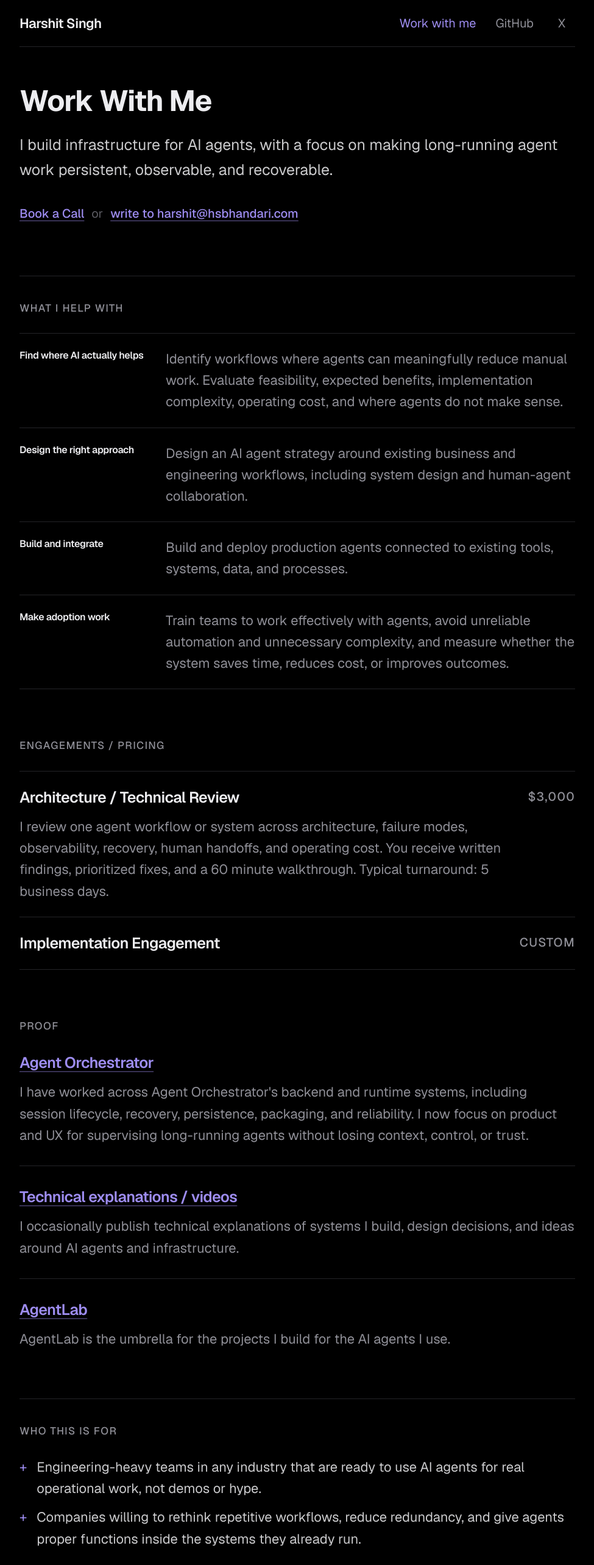
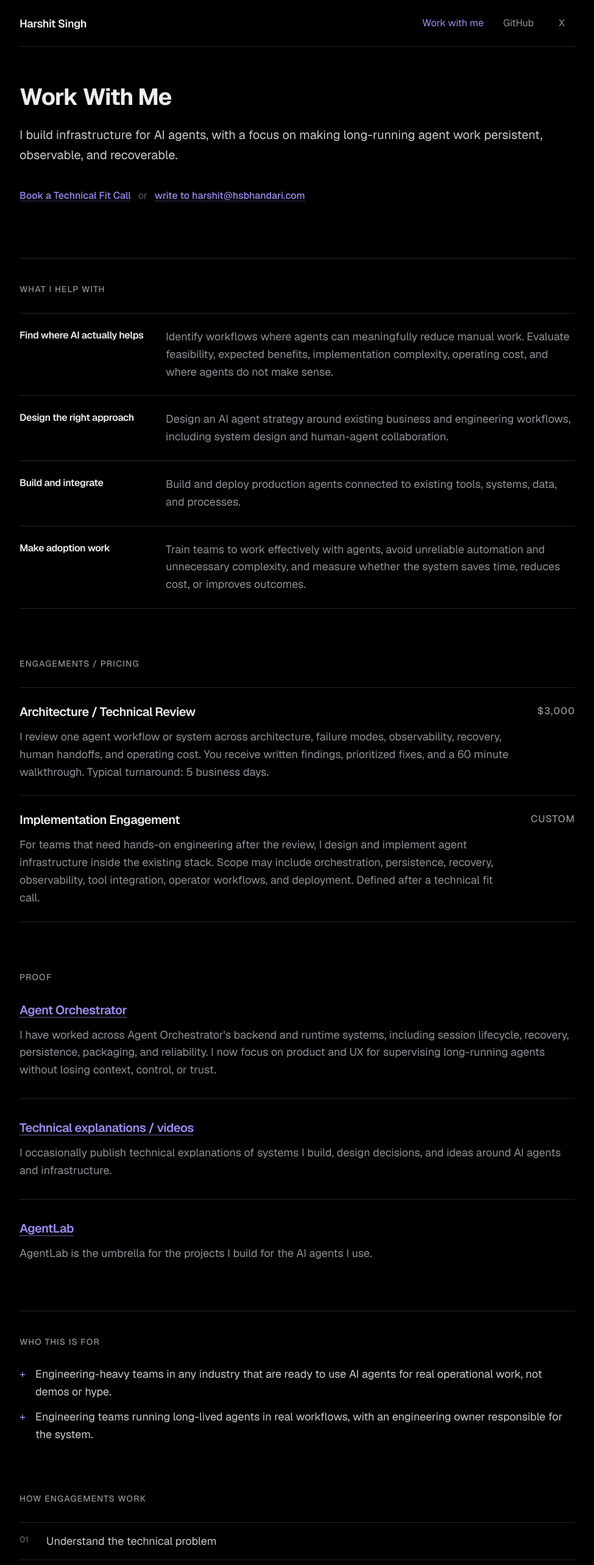
Before and after one commit to harshitsinghbhandari/portfolio, a Next.js app: page /work-with-me in a window 1280 px wide. Shown: the top 2566 px of the page at 61% size, without its empty margins (152-1127 px from the left). Built offline with nearby package versions, Linux system fonts and the light colour scheme.

Commit message:
Refine consulting page and site typography

```diff
--- a/app/globals.css
+++ b/app/globals.css
@@ -41,7 +41,7 @@
   }
 
   .label {
-    @apply font-sans text-[17px] font-medium uppercase tracking-[0.08em] text-muted;
+    @apply font-sans text-[14px] font-medium uppercase tracking-[0.08em] text-muted;
   }
 
   .hairline {
--- a/app/work-with-me/page.tsx
+++ b/app/work-with-me/page.tsx
@@ -45,13 +45,14 @@ const engagements = [
   {
     name: 'Implementation Engagement',
     price: 'Custom',
-    description: null,
+    description:
+      'For teams that need hands-on engineering after the review, I design and implement agent infrastructure inside the existing stack. Scope may include orchestration, persistence, recovery, observability, tool integration, operator workflows, and deployment. Defined after a technical fit call.',
   },
 ]
 
 const clients = [
   'Engineering-heavy teams in any industry that are ready to use AI agents for real operational work, not demos or hype.',
-  'Companies willing to rethink repetitive workflows, reduce redundancy, and give agents proper functions inside the systems they already run.',
+  'Engineering teams running long-lived agents in real workflows, with an engineering owner responsible for the system.',
 ]
 
 const process = [
@@ -69,21 +70,21 @@ export default function WorkWithMePage() {
   return (
     <div className="container-page pb-24 pt-12 md:pt-16">
       <section>
-        <h1 className="text-4xl font-bold tracking-tight text-text md:text-5xl">
+        <h1 className="text-3xl font-bold tracking-tight text-text md:text-[38px]">
           Work With Me
         </h1>
-        <p className="mt-7 text-[25px] leading-[1.65] text-text/85">
+        <p className="mt-7 text-[20px] leading-[1.65] text-text/85">
           I build infrastructure for AI agents, with a focus on making long-running agent
           work persistent, observable, and recoverable.
         </p>
-        <div className="mt-7 flex flex-wrap items-center gap-x-3 text-[20px]">
+        <div className="mt-7 flex flex-wrap items-center gap-x-3 text-[16px]">
           <a
             href="https://cal.com/harshitsinghbhandari/30min"
             target="_blank"
             rel="noopener noreferrer"
             className={`${linkClass} inline-flex min-h-11 items-center font-medium`}
           >
-            Book a Call
+            Book a Technical Fit Call
           </a>
           <span className="text-subtle">or</span>
           <a
@@ -96,21 +97,21 @@ export default function WorkWithMePage() {
       </section>
 
       <section className="mt-16 border-t border-border pt-10 md:mt-20" aria-labelledby="help-heading">
-        <h2 id="help-heading" className="label">
+        <h2 id="help-heading" className="label text-[14px]">
           What I help with
         </h2>
         <div className="mt-7 divide-y divide-border border-y border-border">
           {areas.map((area) => (
             <article key={area.title} className="grid gap-3 py-6 sm:grid-cols-[13rem_1fr] sm:gap-8">
               <h3 className="font-semibold tracking-tight text-text">{area.title}</h3>
-              <p className="text-[22px] leading-[1.6] text-muted">{area.description}</p>
+              <p className="text-[18px] leading-[1.6] text-muted">{area.description}</p>
             </article>
           ))}
         </div>
       </section>
 
       <section className="mt-16 md:mt-20" aria-labelledby="engagements-heading">
-        <h2 id="engagements-heading" className="label">
+        <h2 id="engagements-heading" className="label text-[14px]">
           Engagements / Pricing
         </h2>
         <div className="mt-7 divide-y divide-border border-y border-border">
@@ -120,16 +121,16 @@ export default function WorkWithMePage() {
               className="grid gap-3 py-6 sm:grid-cols-[1fr_auto] sm:gap-8"
             >
               <div>
-                <h3 className="text-[25px] font-semibold tracking-tight text-text">
+                <h3 className="text-[20px] font-semibold tracking-tight text-text">
                   {engagement.name}
                 </h3>
                 {engagement.description && (
-                  <p className="mt-3 text-[22px] leading-[1.6] text-muted">
+                  <p className="mt-3 text-[18px] leading-[1.6] text-muted">
                     {engagement.description}
                   </p>
                 )}
               </div>
-              <p className="shrink-0 text-[20px] font-medium uppercase tracking-[0.06em] text-muted sm:pt-0.5">
+              <p className="shrink-0 text-[16px] font-medium uppercase tracking-[0.06em] text-muted sm:pt-0.5">
                 {engagement.price}
               </p>
             </div>
@@ -138,12 +139,12 @@ export default function WorkWithMePage() {
       </section>
 
       <section className="mt-16 md:mt-20" aria-labelledby="proof-heading">
-        <h2 id="proof-heading" className="label">
+        <h2 id="proof-heading" className="label text-[14px]">
           Proof
         </h2>
         <div className="mt-7 divide-y divide-border">
           <article className="pb-8">
-            <h3 className="text-[25px] font-semibold tracking-tight text-text">
+            <h3 className="text-[20px] font-semibold tracking-tight text-text">
               <a
                 href="https://github.com/Untrivial-ai/agent-orchestrator"
                 target="_blank"
@@ -153,7 +154,7 @@ export default function WorkWithMePage() {
                 Agent Orchestrator
               </a>
             </h3>
-            <p className="mt-3 text-[22px] leading-[1.6] text-muted">
+            <p className="mt-3 text-[18px] leading-[1.6] text-muted">
               I have worked across Agent Orchestrator&apos;s backend and runtime systems,
               including session lifecycle, recovery, persistence, packaging, and
               reliability. I now focus on product and UX for supervising long-running
@@ -161,18 +162,18 @@ export default function WorkWithMePage() {
             </p>
           </article>
           <article className="py-8">
-            <h3 className="text-[25px] font-semibold tracking-tight text-text">
+            <h3 className="text-[20px] font-semibold tracking-tight text-text">
               <a href="/explanations" className={linkClass}>
                 Technical explanations / videos
               </a>
             </h3>
-            <p className="mt-3 text-[22px] leading-[1.6] text-muted">
+            <p className="mt-3 text-[18px] leading-[1.6] text-muted">
               I occasionally publish technical explanations of systems I build, design
               decisions, and ideas around AI agents and infrastructure.
             </p>
           </article>
           <article className="pt-8">
-            <h3 className="text-[25px] font-semibold tracking-tight text-text">
+            <h3 className="text-[20px] font-semibold tracking-tight text-text">
               <a
                 href="https://agentlab.in"
                 target="_blank"
@@ -182,7 +183,7 @@ export default function WorkWithMePage() {
                 AgentLab
               </a>
             </h3>
-            <p className="mt-3 text-[22px] leading-[1.6] text-muted">
+            <p className="mt-3 text-[18px] leading-[1.6] text-muted">
               AgentLab is the umbrella for the projects I build for the AI agents I use.
             </p>
           </article>
@@ -190,10 +191,10 @@ export default function WorkWithMePage() {
       </section>
 
       <section className="mt-16 border-t border-border pt-10 md:mt-20" aria-labelledby="clients-heading">
-        <h2 id="clients-heading" className="label">
+        <h2 id="clients-heading" className="label text-[14px]">
           Who This Is For
         </h2>
-        <ul className="mt-7 space-y-3 text-[22px] leading-[1.6] text-text/85">
+        <ul className="mt-7 space-y-3 text-[18px] leading-[1.6] text-text/85">
           {clients.map((client) => (
             <li key={client} className="flex gap-4">
               <span aria-hidden="true" className="text-accent">
@@ -206,13 +207,13 @@ export default function WorkWithMePage() {
       </section>
 
       <section className="mt-16 md:mt-20" aria-labelledby="process-heading">
-        <h2 id="process-heading" className="label">
+        <h2 id="process-heading" className="label text-[14px]">
           How Engagements Work
         </h2>
         <ol className="mt-7 divide-y divide-border border-y border-border">
           {process.map((step, index) => (
-            <li key={step} className="grid grid-cols-[2rem_1fr] gap-3 py-4 text-[22px] leading-[1.6] text-text/85">
-              <span className="text-[17px] font-medium text-subtle">{String(index + 1).padStart(2, '0')}</span>
+            <li key={step} className="grid grid-cols-[2rem_1fr] gap-3 py-4 text-[18px] leading-[1.6] text-text/85">
+              <span className="text-[14px] font-medium text-subtle">{String(index + 1).padStart(2, '0')}</span>
               {step}
             </li>
           ))}
@@ -220,17 +221,17 @@ export default function WorkWithMePage() {
       </section>
 
       <section className="mt-16 border-t border-border pt-10 md:mt-20" aria-labelledby="contact-heading">
-        <h2 id="contact-heading" className="text-[34px] font-semibold tracking-tight text-text">
+        <h2 id="contact-heading" className="text-[27px] font-semibold tracking-tight text-text">
           Work With Me
         </h2>
-        <div className="mt-5 flex flex-wrap items-center gap-x-3 text-[20px]">
+        <div className="mt-5 flex flex-wrap items-center gap-x-3 text-[16px]">
           <a
             href="https://cal.com/harshitsinghbhandari/30min"
             target="_blank"
             rel="noopener noreferrer"
             className={`${linkClass} inline-flex min-h-11 items-center font-medium`}
           >
-            Book a Call
+            Book a Technical Fit Call
           </a>
           <span className="text-subtle">or</span>
           <a
--- a/components/Footer.tsx
+++ b/components/Footer.tsx
@@ -11,7 +11,7 @@ export default function Footer() {
     <div className="container-page">
       <div className="hairline" />
       <footer className="flex flex-col gap-3 py-8 sm:flex-row sm:items-center sm:justify-between">
-        <div className="-ml-2 flex flex-wrap gap-x-2 gap-y-2 text-[20px] text-muted">
+        <div className="-ml-2 flex flex-wrap gap-x-2 gap-y-2 text-[16px] text-muted">
           {links.map((l) => (
             <a
               key={l.label}
@@ -24,7 +24,7 @@ export default function Footer() {
             </a>
           ))}
         </div>
-        <p className="text-[20px] text-muted">© {year} Harshit Singh Bhandari</p>
+        <p className="text-[16px] text-muted">© {year} Harshit Singh Bhandari</p>
       </footer>
     </div>
   )
--- a/components/Navbar.tsx
+++ b/components/Navbar.tsx
@@ -6,12 +6,12 @@ export default function Navbar() {
       <nav className="flex items-center justify-between gap-4 py-4" aria-label="Primary">
         <Link
           href="/"
-          className="inline-flex min-h-11 shrink-0 items-center text-[22px] font-semibold tracking-tight text-text no-underline"
+          className="inline-flex min-h-11 shrink-0 items-center text-[18px] font-semibold tracking-tight text-text no-underline"
           aria-label="Home"
         >
           Harshit Singh
         </Link>
-        <div className="flex items-center gap-2 text-[20px] text-muted sm:gap-4">
+        <div className="flex items-center gap-2 text-[16px] text-muted sm:gap-4">
           <Link
             href="/work-with-me"
             className="inline-flex min-h-11 items-center justify-center px-2 text-accent no-underline transition-colors hover:text-text"
```
Also changed, not shown: app/explanations/page.tsx (+4 -4 lines), app/page.tsx (+14 -14 lines).
